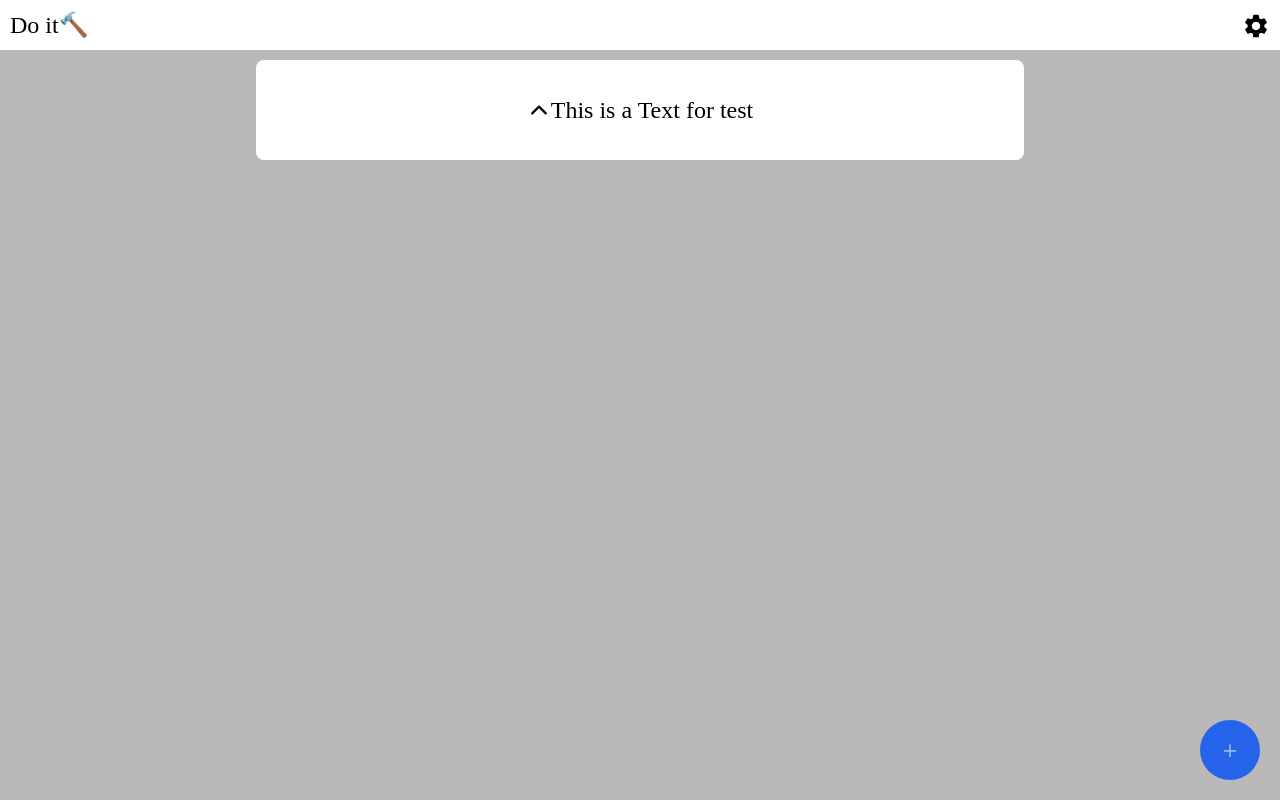
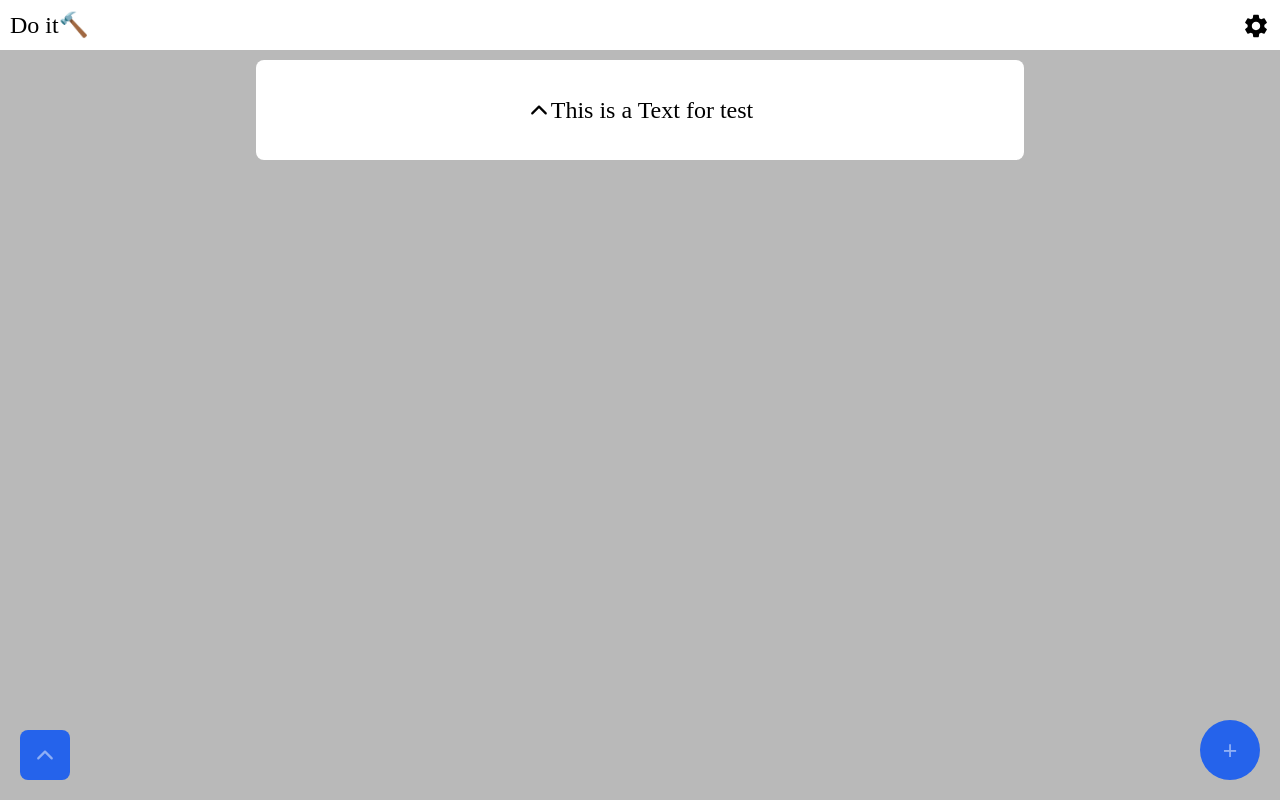
Before and after one commit to webwizard696/Do-it, a React (Vite) app: page / in a window 1280 px wide. Built offline with nearby package versions, Linux system fonts and the light colour scheme.

Commit message:
Footer open and close

```diff
--- a/src/components/Header/HeaderAndFooter.css
+++ b/src/components/Header/HeaderAndFooter.css
@@ -34,3 +34,27 @@
 p{
     font-size: 24px;
 }
+
+.footer {
+    left: 20px;
+    bottom: 20px;
+    width: 50px;
+    height: 50px;
+    border-radius: 8px;
+    border: none;
+    background: #2563eb;
+    color: #ffffff7d;
+    font-size: 25px;
+    position: fixed;
+    display: flex;
+    align-items: center;
+    justify-content: center;
+    z-index: 999;
+    transition: all 0.2s ease;
+    cursor: pointer;
+}
+
+.go {
+    width: 200px;
+    border-radius: 8px;
+}
--- a/src/components/Header/HeaderAndFooter.jsx
+++ b/src/components/Header/HeaderAndFooter.jsx
@@ -1,7 +1,14 @@
 import './HeaderAndFooter.css';
 import { MdSettings } from 'react-icons/md';
+import { IoIosArrowDown, IoIosArrowUp } from "react-icons/io";
+import { useState } from 'react';
 
 function HeaderAndFooter() {
+
+    const [inSide, outSide] = useState(false);
+    const answerChange = () => {
+        outSide(!inSide);
+    };
 
     return(
         <>
@@ -14,7 +21,9 @@ function HeaderAndFooter() {
             </div>
         </header>
 
-        <footer></footer>
+        <footer onClick={answerChange} className={`footer ${inSide ? 'go' : ''}`}>
+            {inSide ? <IoIosArrowDown size={24} /> : <IoIosArrowUp size={24} />}
+        </footer>
         </>
     )
 }
```
